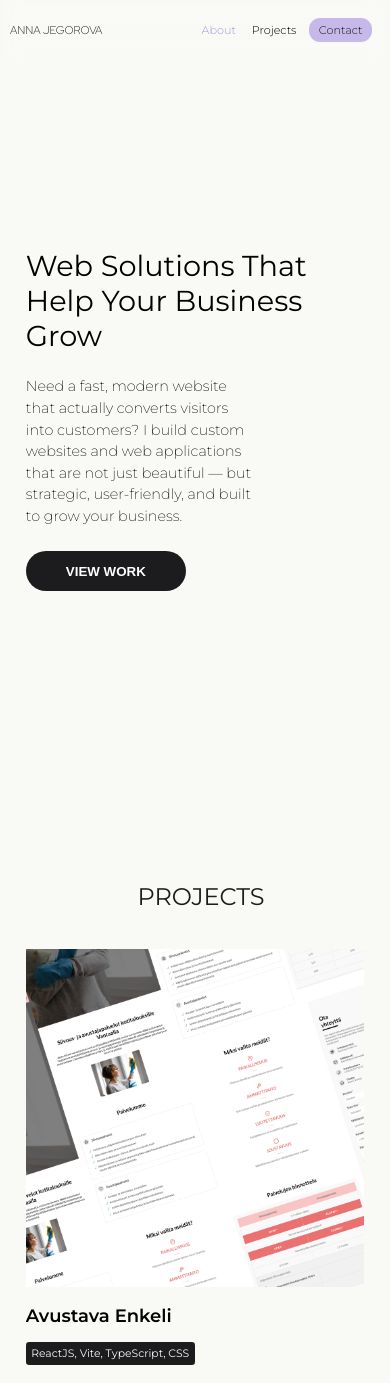
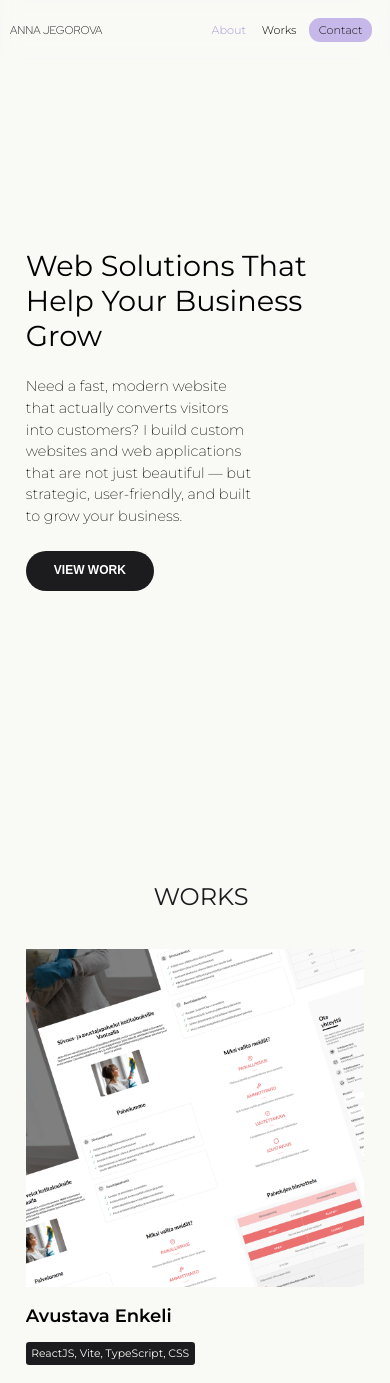
Before and after one commit to anyajegorova/my_portfolio, a React (Vite) app: page / in a window 390 px wide. Shown: the top 1383 px of the page. Built offline with nearby package versions, Linux system fonts and the light colour scheme.

Commit message:
projects to works, smaller button for mobile

```diff
--- a/src/components/Navbar.tsx
+++ b/src/components/Navbar.tsx
@@ -9,7 +9,7 @@ const Navbar = ({ handleAboutScroll, handleProjectScroll, handleContactScroll })
         <nav className='navigation'>
             <span className={`logo ${activeSection === 'about' ? 'active' : ''}`} onClick={handleAboutScroll}>ANNA JEGOROVA</span>
             <h3 className={`nav-item ${activeSection === 'about' ? 'active' : ''}`} onClick={handleAboutScroll}>About</h3>
-            <h3 className={`nav-item ${activeSection === 'projects' ? 'active' : ''}`} onClick={handleProjectScroll}>Projects</h3>
+            <h3 className={`nav-item ${activeSection === 'projects' ? 'active' : ''}`} onClick={handleProjectScroll}>Works</h3>
             <h3 className={`nav-item ${activeSection === 'contact' ? 'active' : ''}`} onClick={handleContactScroll}>Contact</h3>
         </nav>
     )
--- a/src/components/styles/CustomButton.css
+++ b/src/components/styles/CustomButton.css
@@ -102,3 +102,15 @@
     color: #fff;
   }
 }
+
+@media (max-width: 768px) {
+  .learn-more {
+    width: 8rem;
+  }
+
+  .learn-more .button-text {
+    padding: 0.5rem 0;
+    font-size: 0.75rem;
+    align-self: center;
+  }
+}
--- a/src/views/Projects2.tsx
+++ b/src/views/Projects2.tsx
@@ -15,7 +15,7 @@ const Projects: React.FC<ProjectsProps> = ({ anchorRef, onImageClick }) => {
     return (
         <section className='projects_section' ref={anchorRef}>
             <div>
-                <h1 className='projects_title'>Projects</h1>
+                <h1 className='projects_title'>Works</h1>
             </div>
             <div className='project_card_container'>
                 {projects.map((project, index) => (
```
